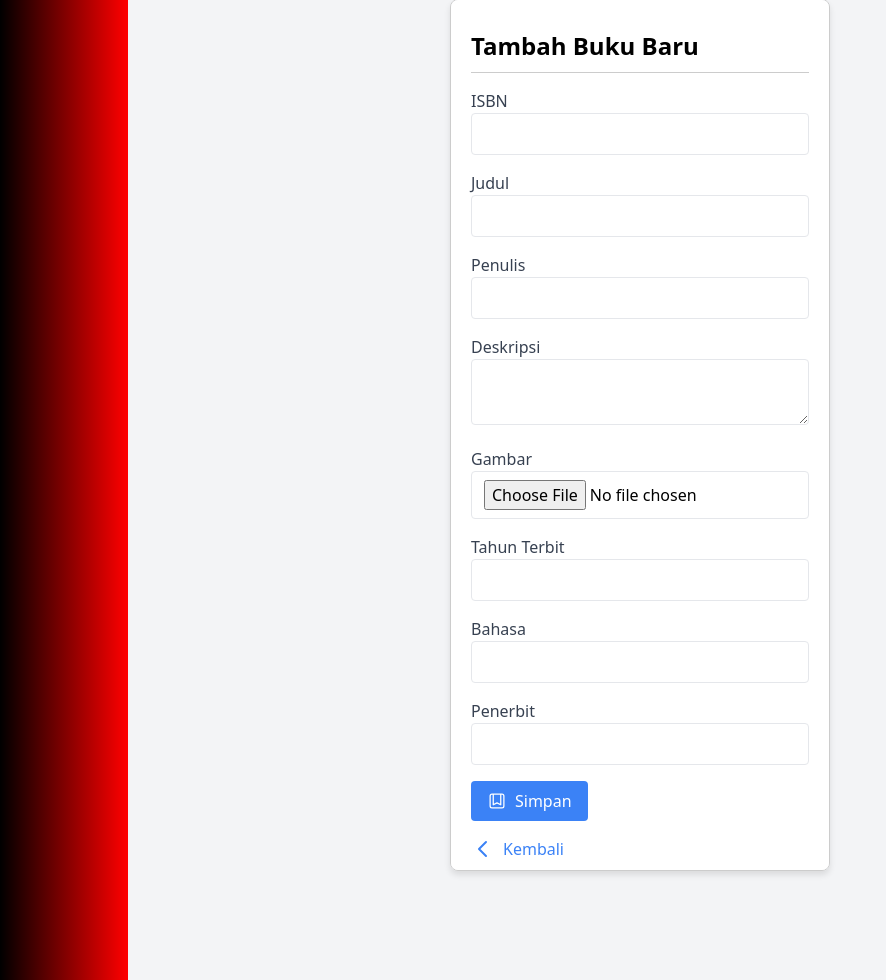
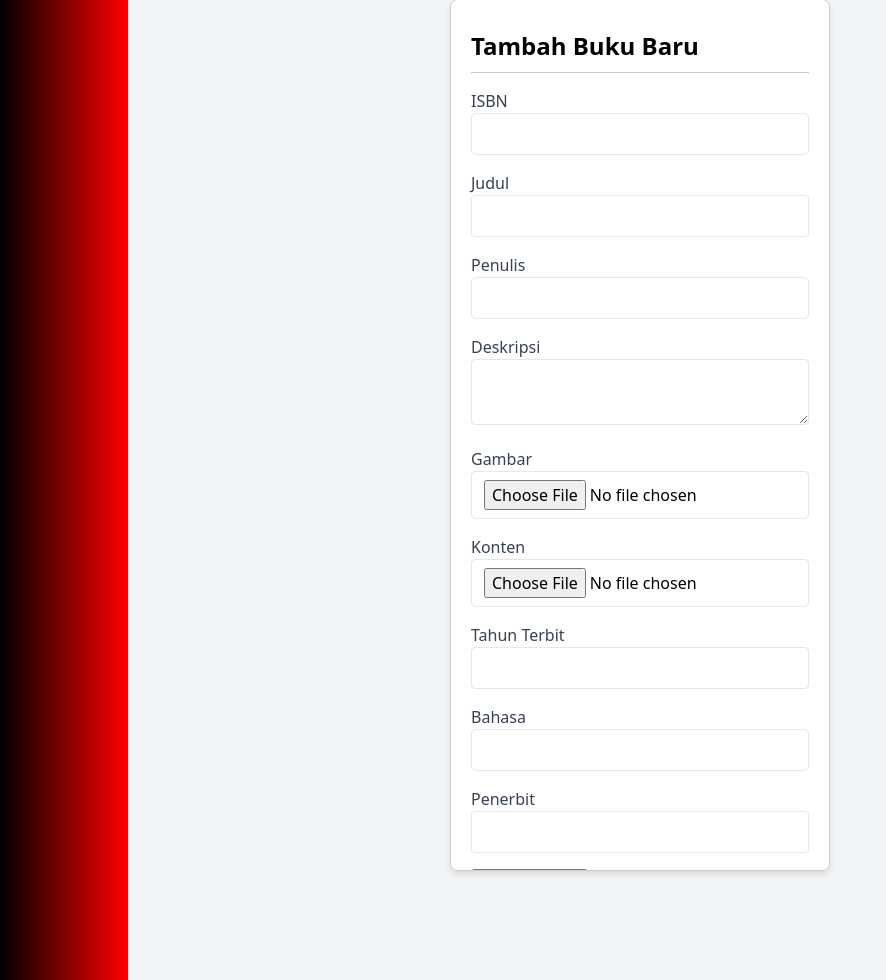
Before and after one commit to iqbalanandra/Pujang_ADSI, a PHP site: page /admincreate.php in a window 1280 px wide. Shown: the part 110-1090 px from the top of the page, without its empty margins (0-886 px from the left). Run offline with PHP 8.4, Linux system fonts and the light colour scheme; some libraries are stand-ins or nearby versions.

Commit message:
update create konten

```diff
--- a/public/admincreate.php
+++ b/public/admincreate.php
@@ -11,6 +11,7 @@ if ($_SERVER['REQUEST_METHOD'] == 'POST') {
     $language = $_POST['language'];
     $publisher = $_POST['publisher'];
 
+    // Untuk gambar cover
     if ($_FILES['src_gambar']['name']) {
         $file_name = $_FILES['src_gambar']['name'];
         $file_tmp = $_FILES['src_gambar']['tmp_name'];
@@ -34,15 +35,32 @@ if ($_SERVER['REQUEST_METHOD'] == 'POST') {
         $src_gambar = null;
     }
 
-    // Masukkan data buku ke database
-    $sql = "INSERT INTO buku (ISBN, judul, penulis, deskripsi, src_gambar, published, language, publisher)
-            VALUES ('$ISBN', '$judul', '$penulis', '$deskripsi', '$src_gambar', '$published', '$language', '$publisher')";
+    // Untuk konten buku (PDF)
+    if ($_FILES['src_konten']['name']) {
+        $file_name = $_FILES['src_konten']['name'];
+        $file_tmp = $_FILES['src_konten']['tmp_name'];
+        $file_ext = strtolower(pathinfo($file_name, PATHINFO_EXTENSION));
 
-    if ($koneksi->query($sql) === TRUE) {
+        // Tentukan path untuk folder konten_buku
+        $konten_buku_dir = '../public/konten_buku/';
+
+        // Pastikan folder konten_buku tersedia, jika belum, buat folder tersebut
+        if (!file_exists($konten_buku_dir)) {
+            mkdir($konten_buku_dir, 0777, true);
+        }
+
+        // Ubah nama file PDF menjadi ISBN.pdf
+        $nama_file_baru = $ISBN . '.pdf';
+        $src_konten = $konten_buku_dir . $nama_file_baru;
+
+        // Pindahkan file PDF ke folder konten_buku
+        move_uploaded_file($file_tmp, $src_konten);
+    } else {
+        $src_konten = null;
+    }
+
     header("Location: adminkatalogiasibuku.php");
-    } else {
-        echo "Error: " . $sql . "<br>" . $koneksi->error;
-    }
+    exit();
 }
 ?>
 <!DOCTYPE html>
@@ -105,6 +123,10 @@ if ($_SERVER['REQUEST_METHOD'] == 'POST') {
                 <input type="file" name="src_gambar" class="border rounded w-full py-2 px-3">
             </div>
             <div class="mb-4">
+                <label class="block text-gray-700">Konten</label>
+                <input type="file" name="src_konten" class="border rounded w-full py-2 px-3">
+            </div>
+            <div class="mb-4">
                 <label class="block text-gray-700">Tahun Terbit</label>
                 <input type="text" name="published" class="border rounded w-full py-2 px-3">
             </div>
@@ -125,7 +147,7 @@ if ($_SERVER['REQUEST_METHOD'] == 'POST') {
                 </button>
                 <a href="adminkatalogiasibuku.php" class="flex items-center mt-4 text-blue-500 hover:underline">
                     <svg xmlns="http://www.w3.org/2000/svg" class="h-6 w-6 mr-2" fill="none" viewBox="0 0 24 24" stroke="currentColor" stroke-width="2">
-                        <path stroke-linecap="round" stroke-linejoin="round" d="M15 19l-7-7 7-7" />
+                        <path stroke-linecap="round" stroke-linejoin="round" d="M15 19l-7-7 7-7">
                     </svg>
                         Kembali
                     </a>
```
Lines whose indentation alone changed are shown as unchanged.
